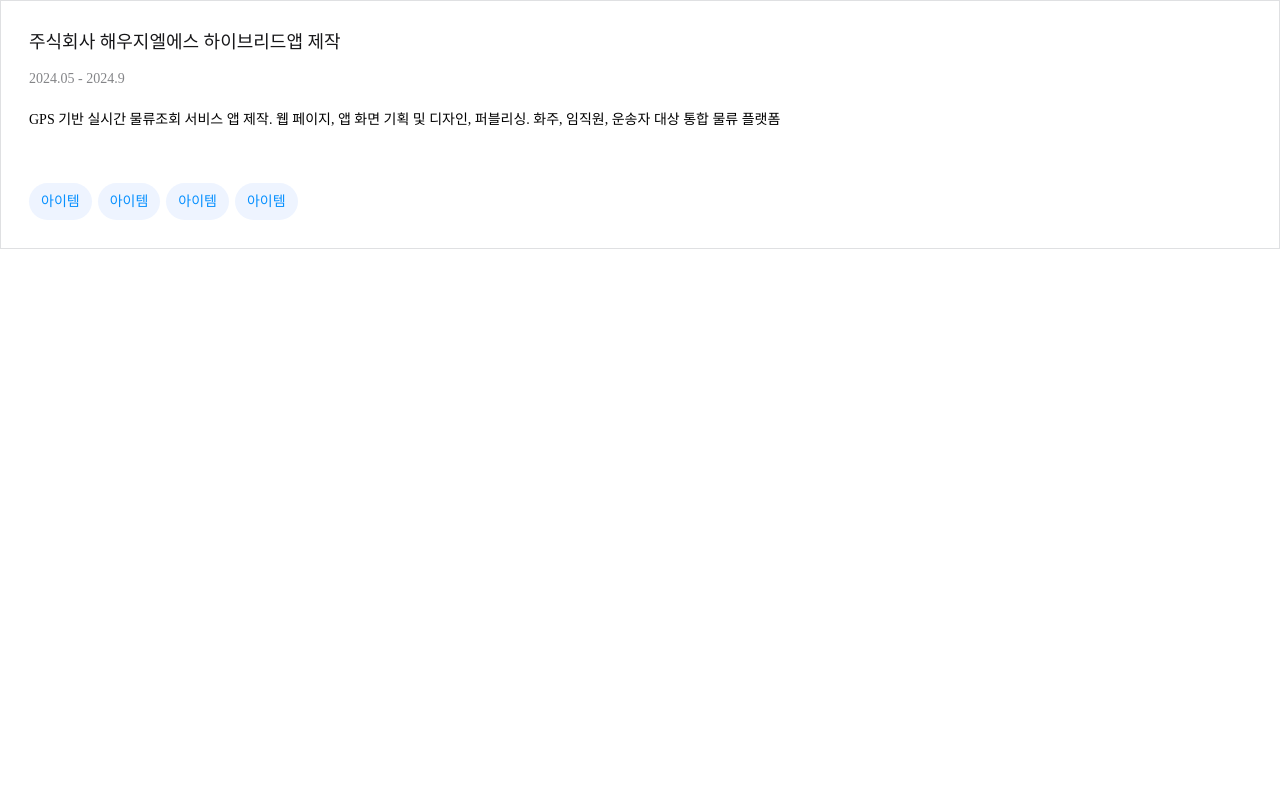
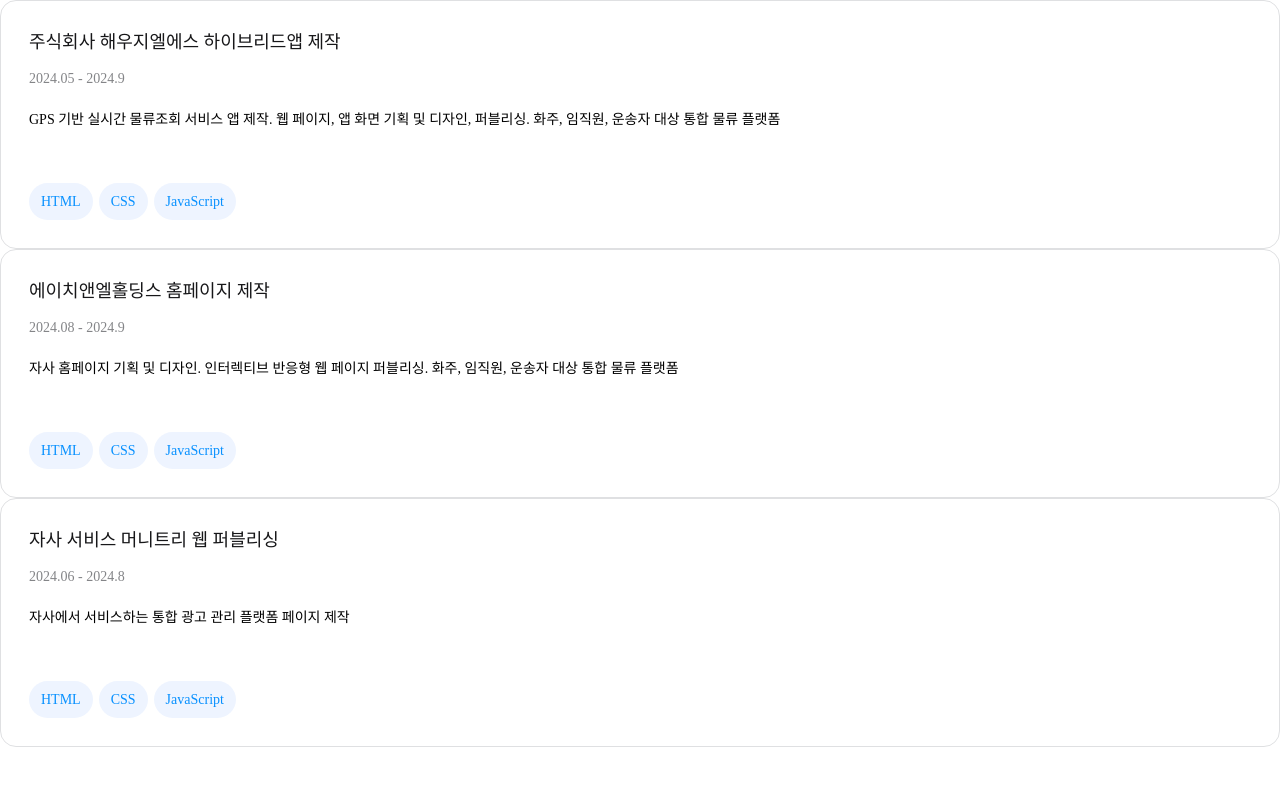
Before and after one commit to clubnerdy/react-lab, a React app: page / in a window 1280 px wide. Shown: the top 786 px of the page. Built offline with nearby package versions, Linux system fonts and the light colour scheme; the HTML template or start-up script is replaced by a standard one.

Commit message:
careercard ui 완료

```diff
--- a/src/App.jsx
+++ b/src/App.jsx
@@ -1,12 +1,14 @@
 import "./App.css";
 import CareerCard from "./components/CareerCard";
-import SkillLabel from "./components/SkillLabel";
+import projects from "@/data/projects";
 
 function App() {
   return (
     <>
       <div>
-        <CareerCard />
+        {projects.map((item) => (
+          <CareerCard key={item.id} {...item} />
+        ))}
       </div>
     </>
   );
--- a/src/components/CareerCard.css
+++ b/src/components/CareerCard.css
@@ -2,6 +2,8 @@
   min-height: 249px;
   padding: 28px;
   border: 1px solid var(--line-normal);
+  border-radius: 16px;
+  overflow: hidden;
   display: flex;
   flex-direction: column;
   gap: 20px;
--- a/src/components/CareerCard.jsx
+++ b/src/components/CareerCard.jsx
@@ -1,19 +1,16 @@
 import "./CareerCard.css";
 import SkillLabel from "./SkillLabel";
 
-const CareerCard = () => {
+const CareerCard = ({ title, date, description, skills }) => {
   return (
     <div className="CareerCard">
       <div className="top">
-        <h3 className="title">주식회사 해우지엘에스 하이브리드앱 제작</h3>
-        <p className="date">2024.05 - 2024.9</p>
+        <h3 className="title">{title}</h3>
+        <p className="date">{date}</p>
       </div>
       <div className="bottom">
-        <p className="description">
-          GPS 기반 실시간 물류조회 서비스 앱 제작. 웹 페이지, 앱 화면 기획 및
-          디자인, 퍼블리싱. 화주, 임직원, 운송자 대상 통합 물류 플랫폼
-        </p>
-        <SkillLabel />
+        <p className="description">{description}</p>
+        <SkillLabel skills={skills} />
       </div>
     </div>
   );
--- a/src/components/SkillLabel.jsx
+++ b/src/components/SkillLabel.jsx
@@ -1,13 +1,12 @@
 import "./SkillLabel.css";
 
-const SkillLabel = () => {
+const SkillLabel = ({ skills }) => {
   return (
     <div className="SkillLabel">
       <ul>
-        <li>아이템</li>
-        <li>아이템</li>
-        <li>아이템</li>
-        <li>아이템</li>
+        {skills.map((skill) => (
+          <li key={skill}>{skill}</li>
+        ))}
       </ul>
     </div>
   );
--- a/src/data/projects.js
+++ b/src/data/projects.js
@@ -1,4 +1,5 @@
 // 임시 목업 데이터
+// 추후 수정 필요
 
 const projects = [
   {
```
